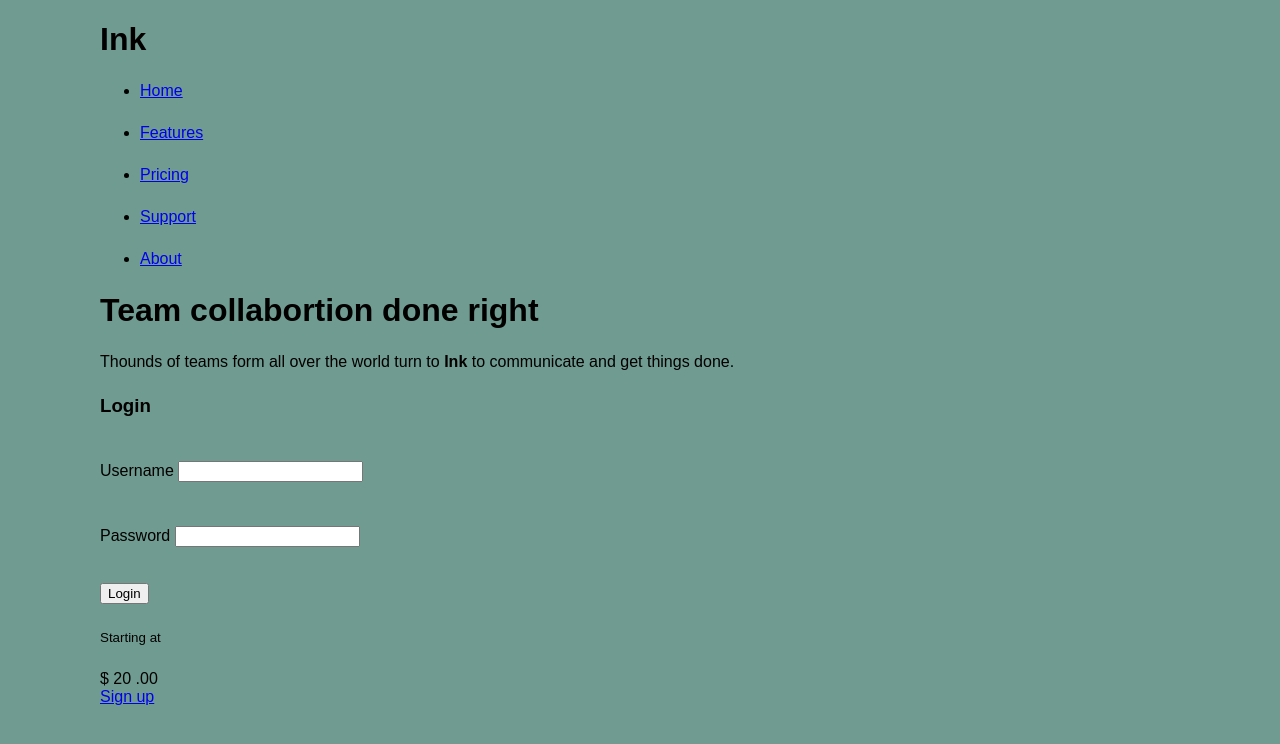
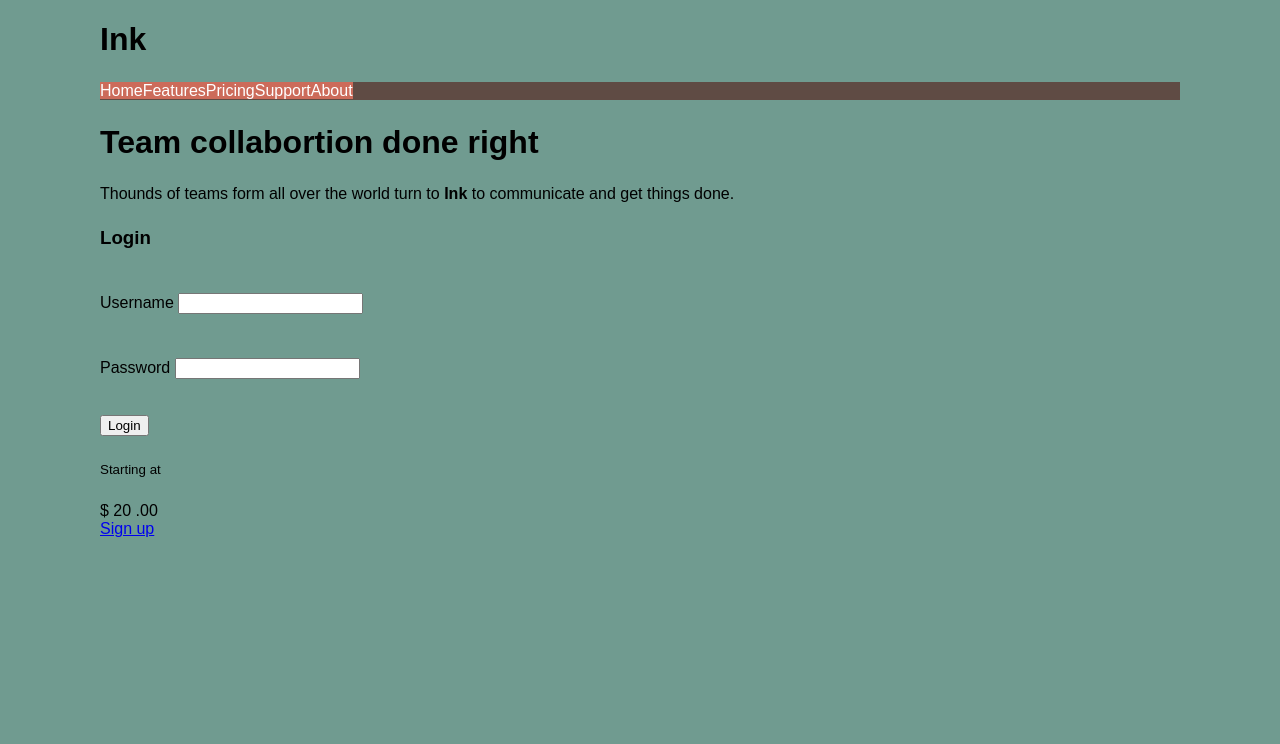
Before and after one commit to dhssingle/css-in-depth, a plain HTML site: page Chapter05/5.1/index.html in a window 1280 px wide. Drawn offline with Linux system fonts and the light colour scheme.

Commit message:
5.1.1 创建一个基础的Flexbox菜单

```diff
--- a/Chapter05/5.1/styles.css
+++ b/Chapter05/5.1/styles.css
@@ -24,3 +24,21 @@ body * + * {
   max-width: 1080px;
   margin: 0 auto;
 }
+
+.site-nav {
+  display: flex;
+  padding-left: 0;
+  list-style-type: none;
+  background-color: #5f4b44;
+}
+
+/* 直接后代选择器 */
+.site-nav > li {
+  margin-top: 0;
+}
+
+.site-nav > li > a {
+  background-color: #cc6b5a;
+  color: white;
+  text-decoration: none;
+}
```
